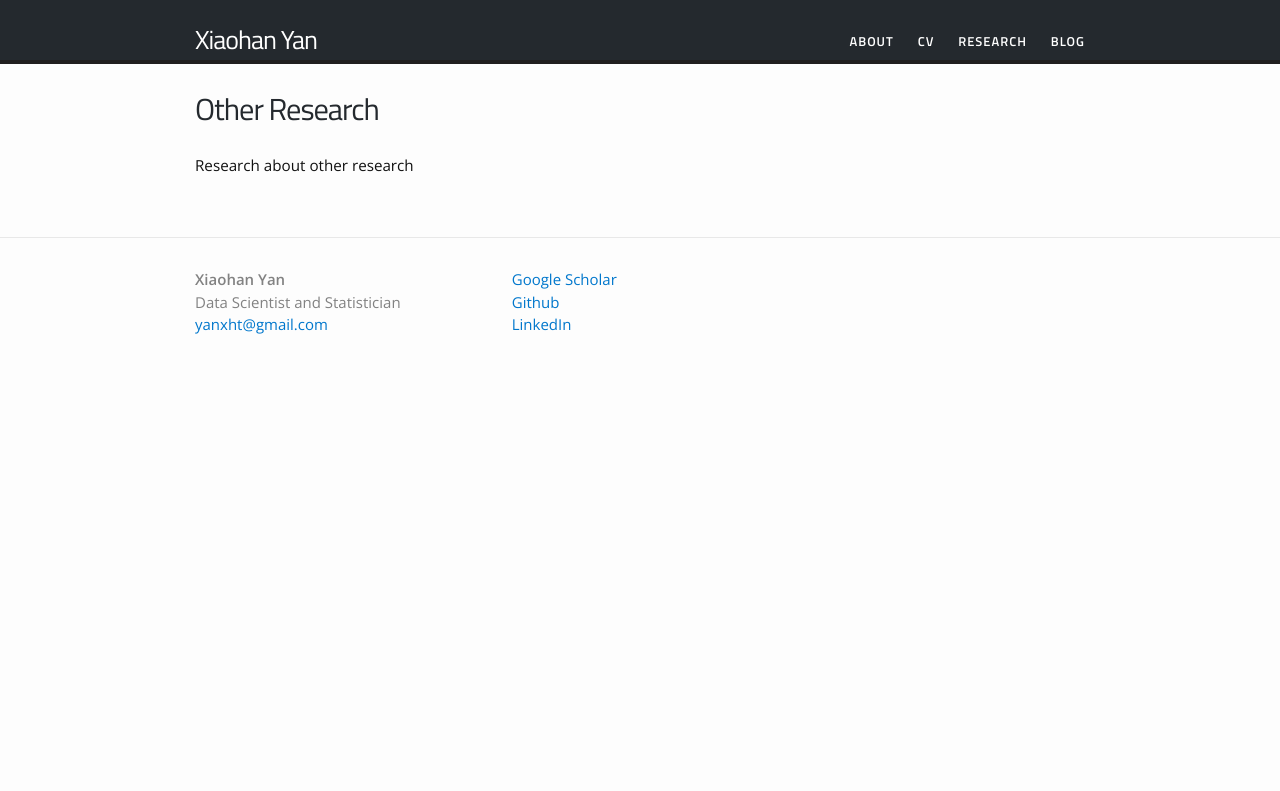
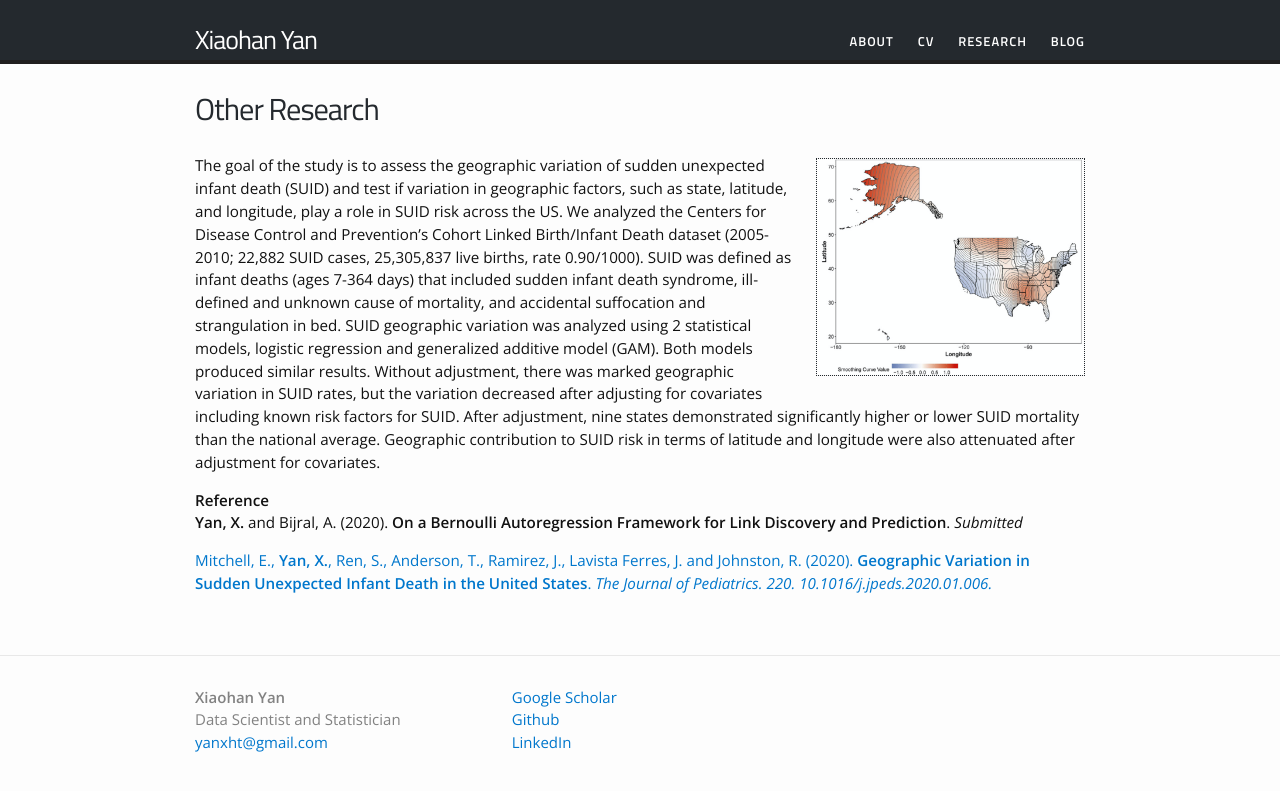
Before and after one commit to yanxht/yanxht.github.io, a Jekyll site: the page built from research/other.md, in a window 1280 px wide. Shown: the top 791 px of the page. Built offline with Jekyll 4.4.1, drawn with Linux system fonts in a browser that asks for light colours.

Commit message:
Add other page

```diff
--- a/research/other.md
+++ b/research/other.md
@@ -4,4 +4,12 @@ title: Other Research
 permalink: /research/other/
 ---
 
-Research about other research
+{% include image_partialwidth_nocaption.html url="/images/geo_sids_gam.png" width_perc=30 align="right" %}
+
+The goal of the study is to assess the geographic variation of sudden unexpected infant death (SUID) and test if variation in geographic factors, such as state, latitude, and longitude, play a role in SUID risk across the US. We analyzed the Centers for Disease Control and Prevention’s Cohort Linked Birth/Infant Death dataset (2005-2010; 22,882 SUID cases, 25,305,837 live births, rate 0.90/1000). SUID was defined as infant deaths (ages 7-364 days) that included sudden infant death syndrome, ill-defined and unknown cause of mortality, and accidental suffocation and strangulation in bed. SUID geographic variation was analyzed using 2 statistical models, logistic regression and generalized additive model (GAM). Both models produced similar results. Without adjustment, there was marked geographic variation in SUID rates, but the variation decreased after adjusting for covariates including known risk factors for SUID. After adjustment, nine states demonstrated significantly higher or lower SUID mortality than the national average. Geographic contribution to SUID risk in terms of latitude and longitude were also attenuated after adjustment for covariates.
+
+**Reference**<br/>
+**Yan, X.** and Bijral, A. (2020). **On a Bernoulli Autoregression Framework for Link Discovery and Prediction**. *Submitted*
+
+
+[Mitchell, E., **Yan, X.**, Ren, S., Anderson, T., Ramirez, J., Lavista Ferres, J. and Johnston, R. (2020). **Geographic Variation in Sudden Unexpected Infant Death in the United States**. *The Journal of Pediatrics. 220. 10.1016/j.jpeds.2020.01.006.*](https://www.sciencedirect.com/science/article/abs/pii/S002234762030010X)
```
Also changed, not shown: images/geo_sids_gam.png (added).
